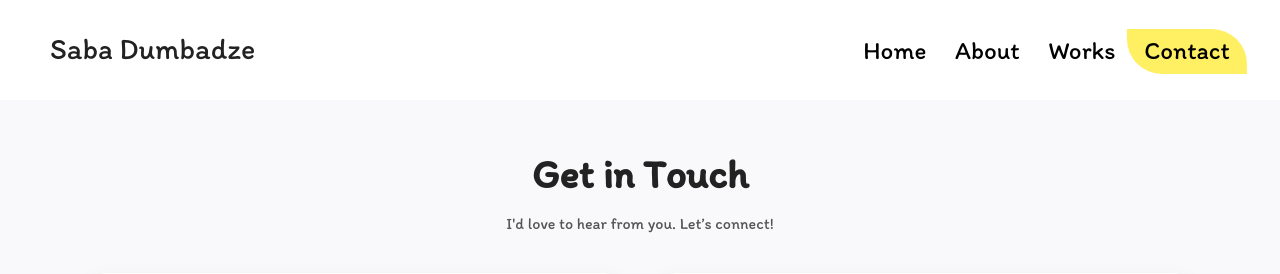
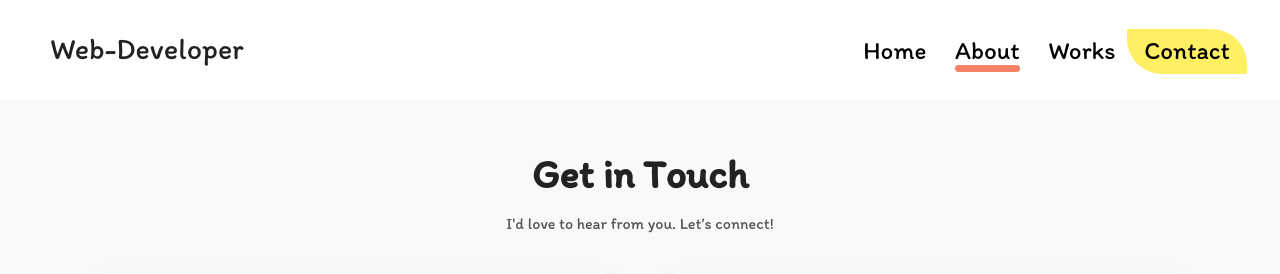
Before and after one commit to sabuka-dumbo/Portfolio-1, a Django app: page /contact/ in a window 1280 px wide. Shown: the top 274 px of the page. Run offline with Django 5.2, Linux system fonts and the light colour scheme.

Commit message:
Jan 30, 2026, 2:09 AM

```diff
--- a/Portfolio/SabaDumbadze/templates/contact.html
+++ b/Portfolio/SabaDumbadze/templates/contact.html
@@ -16,7 +16,7 @@
     </head>
     <body>
         <nav class="navbar" id="navbar">
-                <h1 class="navbar-title huge-font">Saba Dumbadze</h1>
+            <h1 class="navbar-title huge-font">Web-Developer</h1>
 
             <div class="navbar-burger" id="navbar-burger">
                 <span class="navbar-span" id="span1"></span>
@@ -26,10 +26,13 @@
 
             <div class="navbar-navs" id="navbar-navs">
                 <div class="navbar-navs2" id="navbar-navs2">
-                        <a href="{% url 'index' %}" style="color: black;"><h1 class="navbar-nav big-font">Home</h1></a>
-                        <a href="{% url 'about' %}" style="color: black;"><h1 class="navbar-nav big-font">About</h1></a>
-                        <a href="{% url 'works' %}" style="color: black;"><h1 class="navbar-nav big-font">Works</h1></a>
-                        <a href="{% url 'contact' %}" style="color: black;"><div class="navbar-nav" id="navbar-nav5">
+                    <a href="{% url 'index' %}" style="color: black; text-decoration: none;"><h1 class="navbar-nav big-font">Home</h1></a>
+                    <a href="" style="color: black; text-decoration: none;"><div class="navbar-nav" id="navbar-nav1">
+                        <div class="navbar-current-line"></div>
+                        <h1 class="navbar-nav2 big-font">About</h1>
+                    </div></a>
+                    <a href="{% url 'works' %}" style="color: black; text-decoration: none;"><h1 class="navbar-nav big-font">Works</h1></a>
+                    <a href="{% url 'contact' %}" style="color: black; text-decoration: none;"><div class="navbar-nav" id="navbar-nav5">
                         <div class="navbar-nav5-back"></div>
                         <h1 class="navbar-nav2 big-font">Contact</h1>
                     </div></a>
```
Also changed, not shown: Portfolio/SabaDumbadze/templates/about.html (+4 -9 lines), Portfolio/SabaDumbadze/templates/index.html (+7 -7 lines), Portfolio/SabaDumbadze/templates/works.html (+7 -7 lines). Lines whose indentation alone changed are shown as unchanged.
